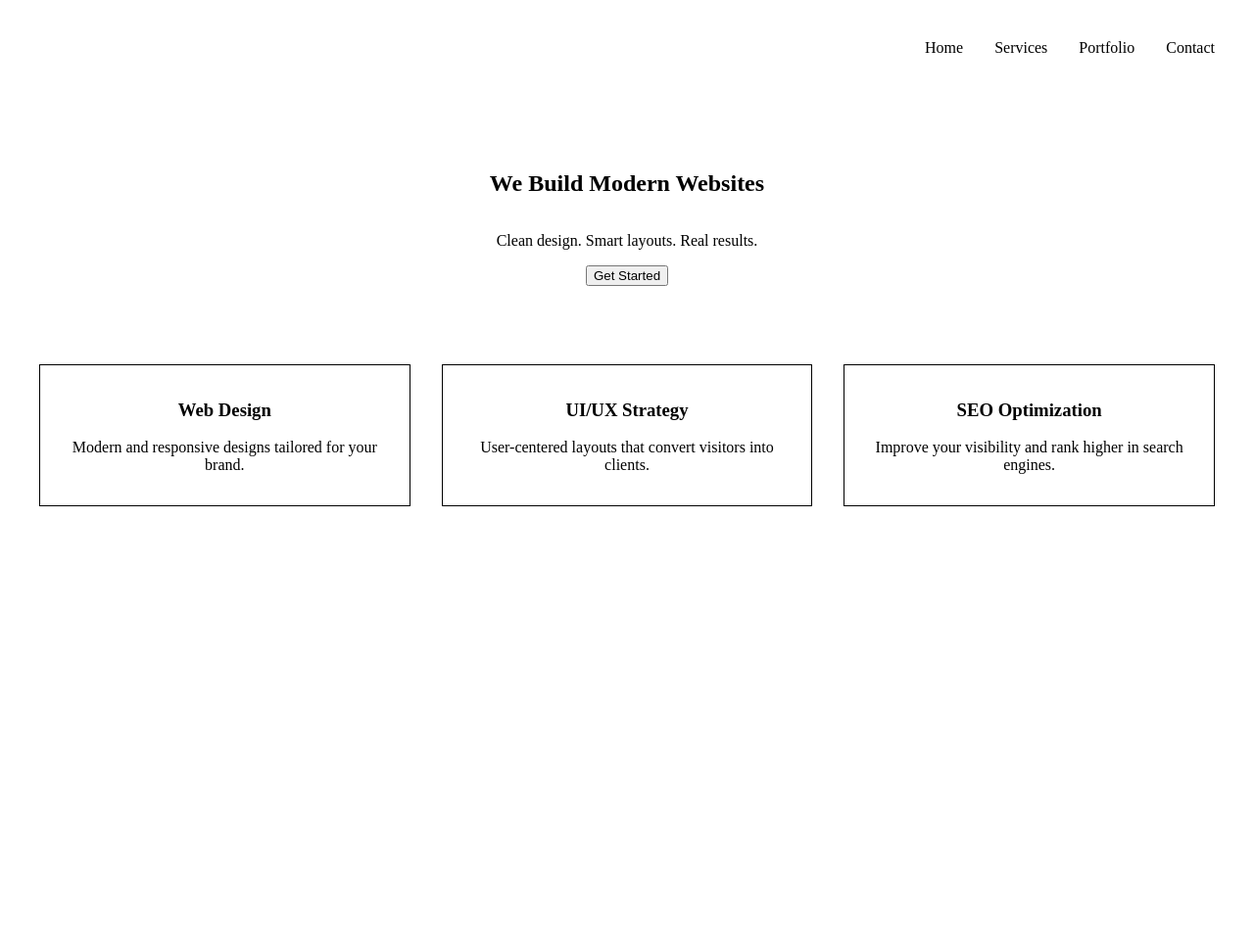
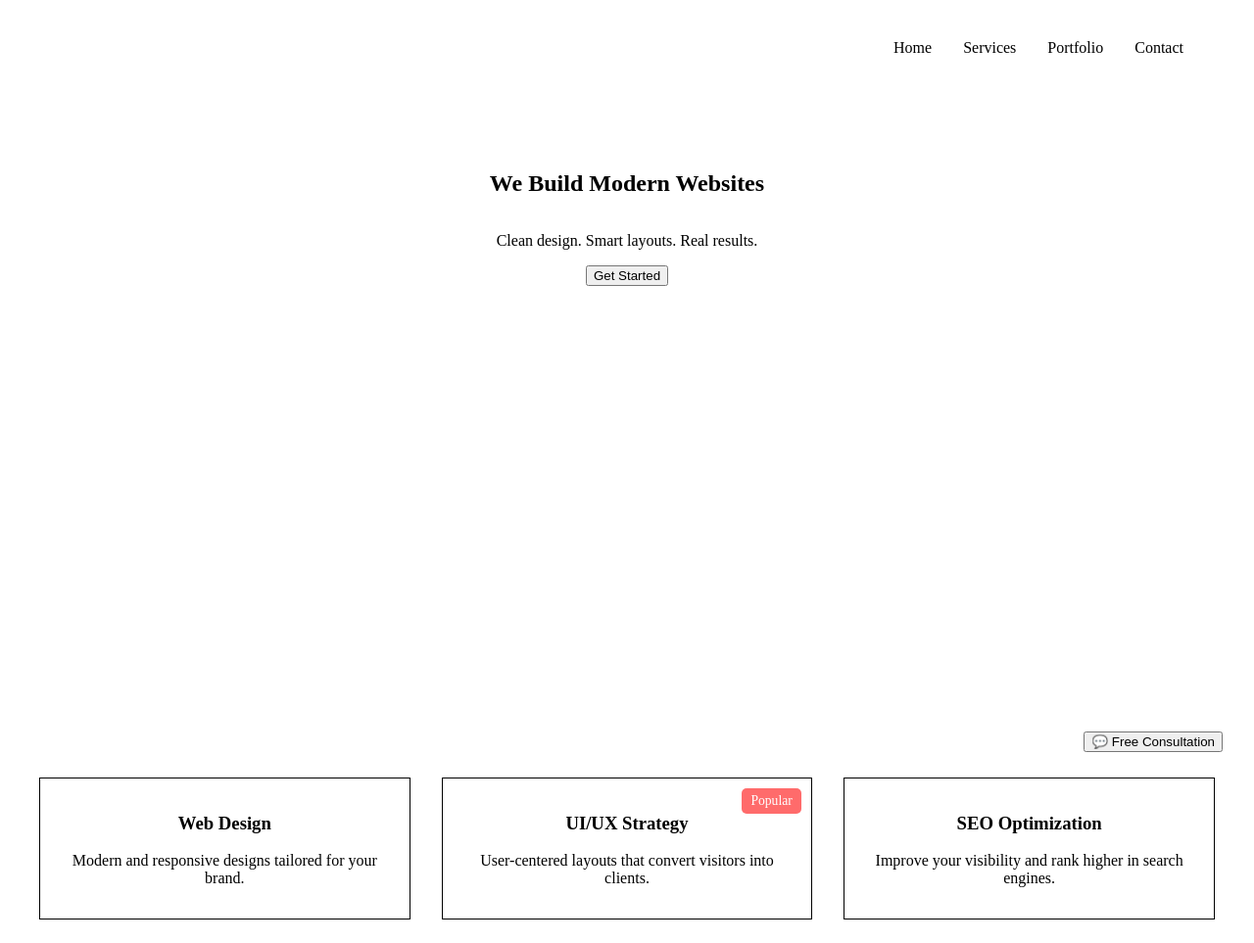
Before and after one commit to Datensh1/Front-end-Practice, a plain HTML site: page day-7/CSS Positioning/index.html in a window 1280 px wide. Shown: the whole page at 98% size. Before the commit the page ends 800 px from the top, so only its background shows below. Drawn offline with Linux system fonts and the light colour scheme.

Commit message:
day 8 done

```diff
--- a/day-7/CSS Positioning/index.css
+++ b/day-7/CSS Positioning/index.css
@@ -3,17 +3,19 @@ header {
   justify-content: flex-end;
   position: sticky;
   top: 0;
+    padding: 1rem 2rem;
 }
 header nav ul {
   display: flex;
   gap: 2rem;
   list-style-type: none;
   padding: 1rem 2rem;
+  margin: 0;
 }
 .hero-section {
   display: flex;
   flex-direction: column;
-  justify-content: space-between;
+min-height: 70vh;
   align-items: center;
   padding: 4rem 0;
 }
@@ -25,11 +27,24 @@ header nav ul {
   justify-content: space-between;
   align-items: center;
   padding: 1rem 2rem;
-    position: relative;
+  position: relative;
 }
 .card {
   border: solid 1px black;
   text-align: center;
   padding: 1rem;
+  position: relative;
+}
 
+.badge {
+  position: absolute;
+  top: 10px;
+  right: 10px;
+  background-color: #ff6b6b;
+  color: white;
+
+  border-radius: 5px;
+   font-size: clamp(0.6rem, 1.5vw, 0.85rem);
+  padding: clamp(0.15rem, 0.6vw, 0.3rem) clamp(0.35rem, 1vw, 0.6rem);
 }
+.contact-btn{position: fixed; bottom: 2rem; right: 2rem;}
--- a/day-7/CSS Positioning/index.html
+++ b/day-7/CSS Positioning/index.html
@@ -30,6 +30,7 @@
           <p>Modern and responsive designs tailored for your brand.</p>
         </div>
         <div class="card two">
+          <div class="badge">Popular</div>
           <h3>UI/UX Strategy</h3>
           <p>User-centered layouts that convert visitors into clients.</p>
         </div>
@@ -38,6 +39,9 @@
           <p>Improve your visibility and rank higher in search engines.</p>
         </div>
       </section>
+      <section>
+        <div class="contact-btn"><button>💬 Free Consultation </button></div>
+      </section>
     </main>
   </body>
 </html>
```
Also changed, not shown: day-6/flowsync/styles.css (+10 -10 lines), 1 other file.
